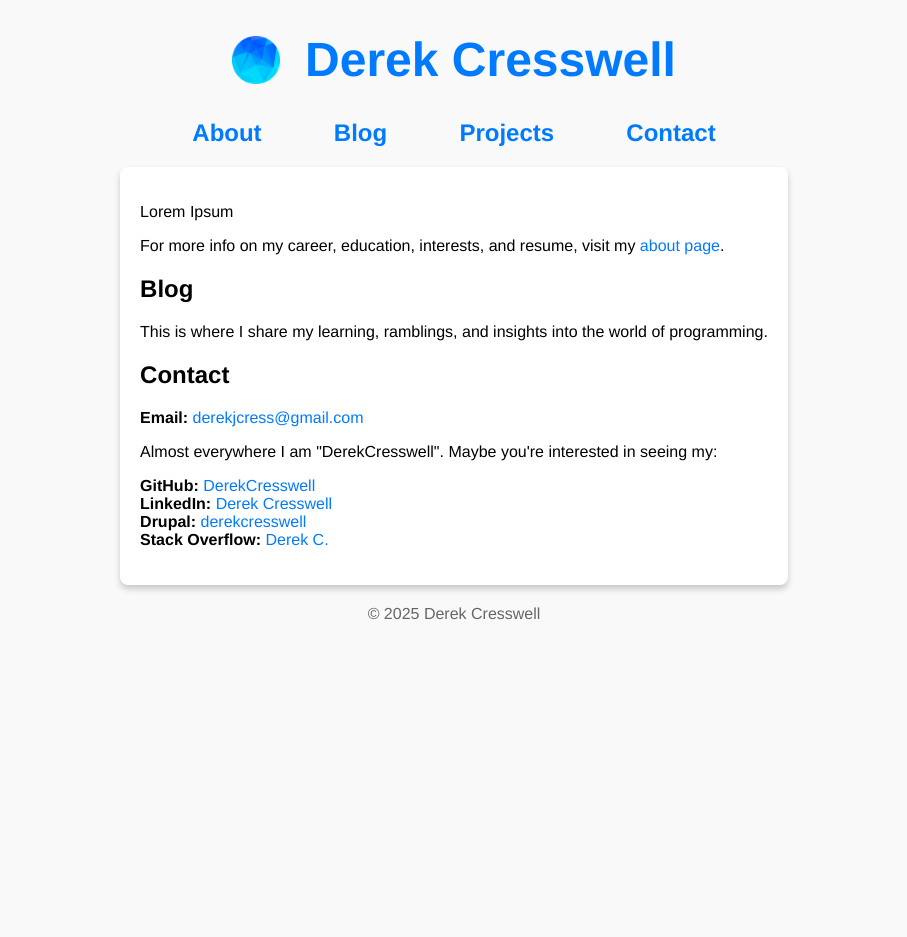
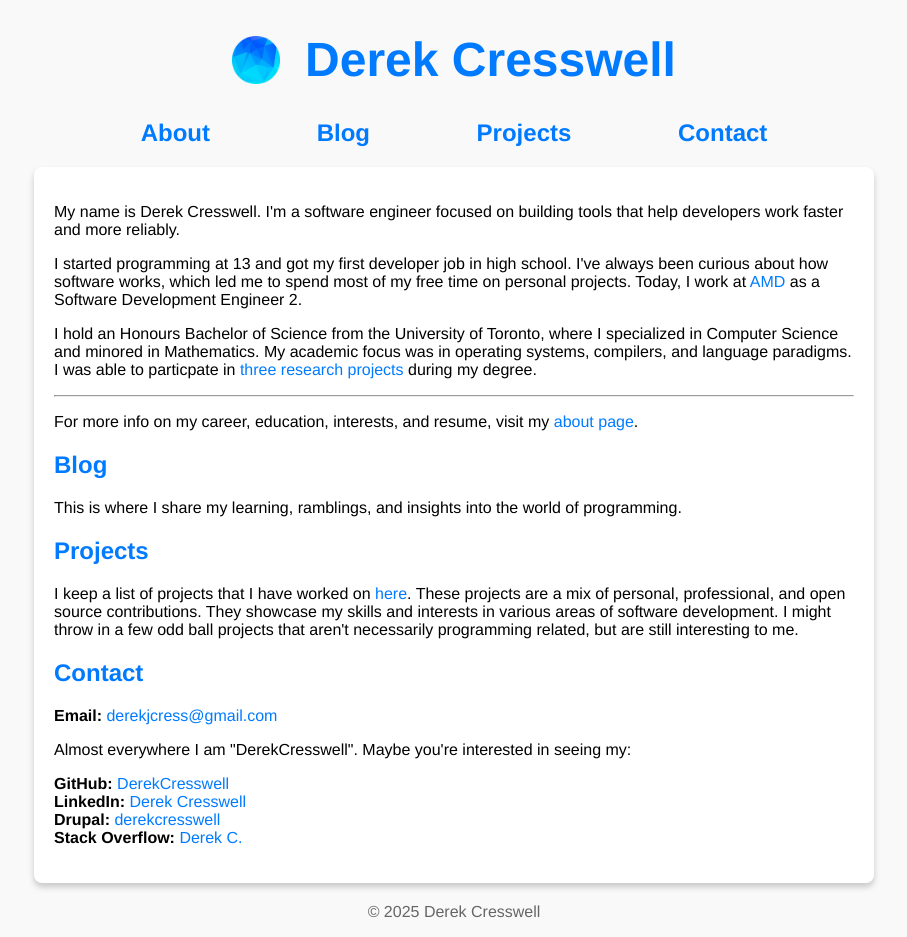
Before and after one commit to DerekCresswell/DerekCresswell.github.io, a Jekyll site: the page built from site/index.html, in a window 1280 px wide. Shown: the whole page, without its empty margins (186-1093 px from the left). Built offline with Jekyll 4.4.1, drawn with Linux system fonts in a browser that asks for light colours; before the commit the page ends 900 px from its top, so only the background shows below that.

Commit message:
Adds brief about paragraph

```diff
--- /dev/null
+++ b/site/_includes/about_brief.html
@@ -0,0 +1,14 @@
+<p>
+    My name is Derek Cresswell.
+    I'm a software engineer focused on building tools that help developers work faster and more reliably.
+</p>
+<p>
+    I started programming at 13 and got my first developer job in high school.
+    I've always been curious about how software works, which led me to spend most of my free time on personal projects.
+    Today, I work at <a href="amd.com">AMD</a> as a Software Development Engineer 2.
+</p>
+<p>
+    I hold an Honours Bachelor of Science from the University of Toronto, where I specialized in Computer Science and minored in Mathematics.
+    My academic focus was in operating systems, compilers, and language paradigms.
+    I was able to particpate in <a href="/about#research-projects">three research projects</a> during my degree.
+</p>
--- a/site/index.html
+++ b/site/index.html
@@ -3,11 +3,14 @@ layout: default
 title: Homepage
 ---
 <section id="about">
-    <p>Lorem Ipsum</p>
+    {% include about_brief.html %}
+    <hr />
     <p>For more info on my career, education, interests, and resume, visit my <a href="/about">about page</a>.</p>
 </section>
 <section id="blogs">
-    <h2>Blog</h2>
+    <a href="/blog">
+        <h2>Blog</h2>
+    </a>
     <p>This is where I share my learning, ramblings, and insights into the world of programming.</p>
     {% if site.posts.size > 0 %}
         Checkout my latest post:
@@ -19,7 +22,20 @@ title: Homepage
         </ul>
     {% endif %}
 </section>
+<section id="projects">
+    <a href="/projects">
+        <h2>Projects</h2>
+    </a>
+    <p>
+        I keep a list of projects that I have worked on <a href="/projects">here</a>.
+        These projects are a mix of personal, professional, and open source contributions.
+        They showcase my skills and interests in various areas of software development.
+        I might throw in a few odd ball projects that aren't necessarily programming related, but are still interesting to me.
+    </p>
+</section>
 <section id="contact">
-    <h2>Contact</h2>
+    <a href="/contact">
+        <h2>Contact</h2>
+    </a>
     {% include contact_card.html %}
 </section>
```
Also changed, not shown: site/about.html (+9 -1 lines).
